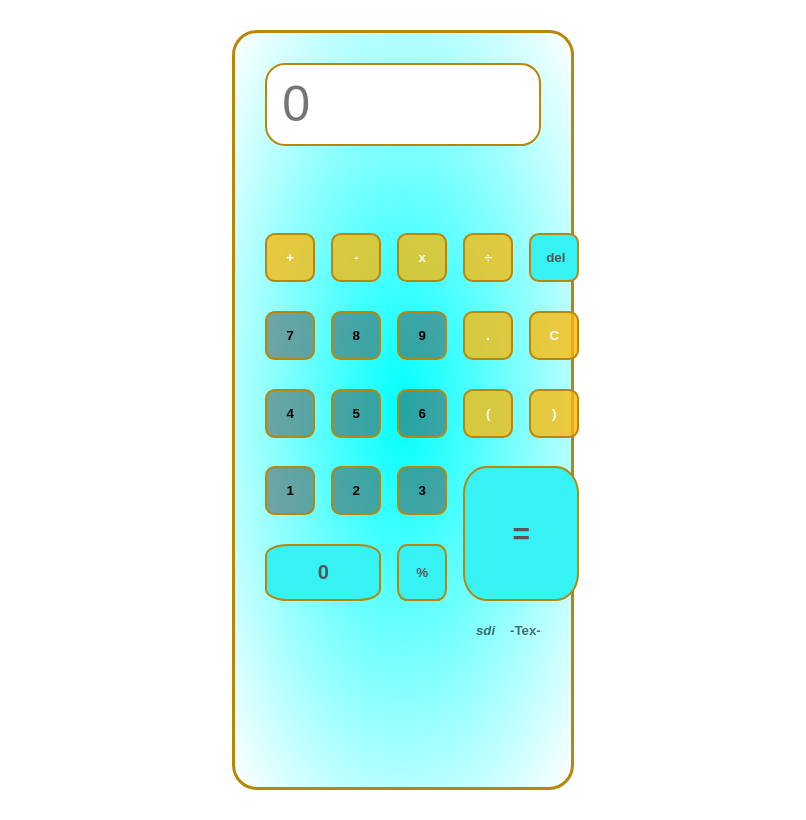
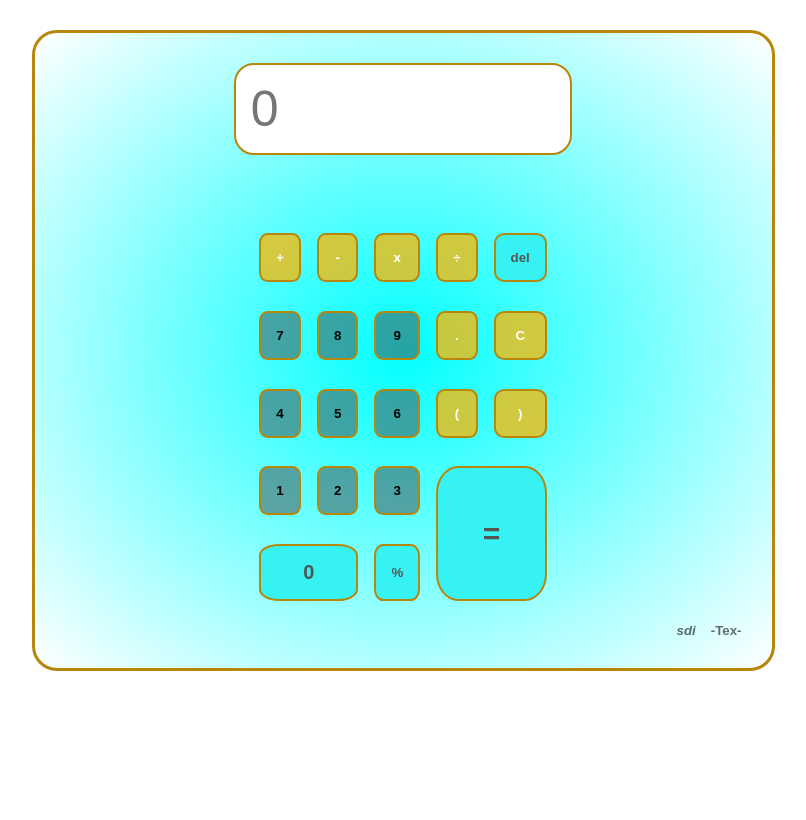
Before and after one commit to heribertbrand/amcalculator, a plain HTML site: page index.html in a window 1280 px wide. Shown: the whole page, without its empty margins (237-1043 px from the left). Drawn offline with Linux system fonts and the light colour scheme.

Commit message:
edit second commit

```diff
--- a/assets/styles/styles.css
+++ b/assets/styles/styles.css
@@ -11,32 +11,39 @@
   align-content: center;
   flex-direction: column;
   background-image: radial-gradient(#01ffff, #fff);
-  width: 28%;
-  height: 95vh;
+  width: fit-content;
+  /* height: 95vh; */
   margin: 0 auto;
   border: 3px solid darkgoldenrod;
   border-radius: 25px;
   gap: 3rem;
+  /* overflow: hidden; */
 }
 
 #calc {
   display: flex;
   align-items: center;
+  justify-content: center;
   flex-direction: column;
-  width: 100%;
-  height: 90%;
+  width: 50%;
+  height: 30%;
+  margin:  auto;
   border: 2.5px solid darkgoldenrod;
   border-radius: 20px;
-  padding: 15px;
+  /* padding: 15px; */
   font-size: 50px;
 }
 
 #main {
   display: grid;
-  grid-template-columns: repeat(5, 50px);
+  grid-template-columns: repeat(5fr, 50px);
+  grid-template-rows: repeat(5fr, 50px);
   gap: 1rem;
   row-gap: 1.8rem;
   margin: 0 auto;
+  /* max-width: 394PX; */
+  width: fit-content;
+  /* width: 394PX; */
 }
 
 .btns {
--- a/index.html
+++ b/index.html
@@ -17,7 +17,7 @@
         <div class="ryt">base</div>
       </div> -->
       <div id="screen">
-        <input type="textarea" id="calc" placeholder="0" />
+        <input type="number" id="calc" placeholder="0" />
       </div>
       <div id="main">
         <button class="btns" id="btn1">+</button>
```
